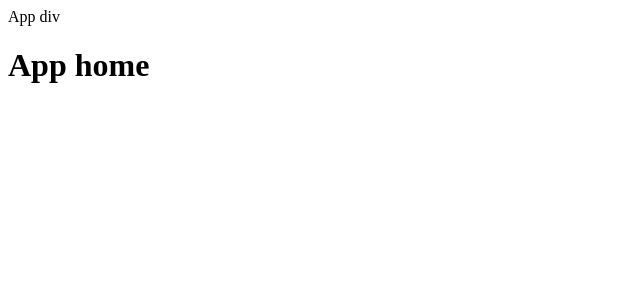
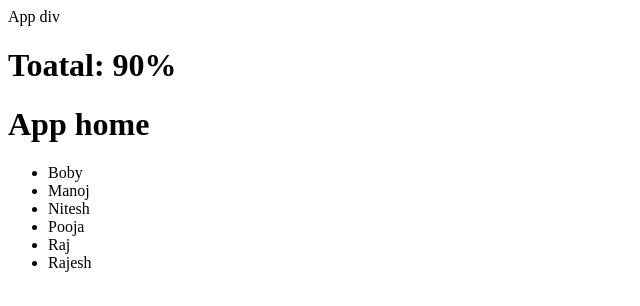
Before and after one commit to Manoj-kushwah/angular_class_2019_08_12, an Angular app: page / in a window 1280 px wide. Shown: the top 306 px of the page, without its empty margins (0-640 px from the left). Built offline with nearby package versions, Linux system fonts and the light colour scheme.

Commit message:
Pipe and filter implement.

```diff
--- a/src/app/app.component.html
+++ b/src/app/app.component.html
@@ -20,5 +20,8 @@
 <div>
   App div
 </div>
+
+
+<h1>{{marks | persent}}</h1>
 <!-- <app-navbar></app-navbar> -->
 <router-outlet></router-outlet>
--- a/src/app/app.component.ts
+++ b/src/app/app.component.ts
@@ -8,7 +8,7 @@ import { AppService } from './services/app.service';
 })
 export class AppComponent {
   title = 'myapp';
-
+  marks = 450;
   constructor(private appService: AppService) {
     console.log('AppComponent: appService: ', appService);
   }
--- a/src/app/app.module.ts
+++ b/src/app/app.module.ts
@@ -5,12 +5,14 @@ import { AppComponent } from './app.component';
 import { AppRoutingModule } from './app-routing.module';
 import { NavbarComponent } from './shared/navbar.component';
 import { MInputDirective } from './shared/m-input.directive';
+import { PresentPipe } from './shared/present.pipe';
 
 @NgModule({
   declarations: [
     AppComponent,
     NavbarComponent,
     MInputDirective,
+    PresentPipe,
   ],
   imports: [
     BrowserModule,
--- /dev/null
+++ b/src/app/home/home.component.html
@@ -0,0 +1,7 @@
+<h1>App home</h1>
+
+{{list}}
+
+<ul>
+    <li *ngFor="let n of nameList | list" [ngClass]="{hide: n=='Rajesh'}">{{n}}</li>
+</ul>
--- a/src/app/home/home.component.ts
+++ b/src/app/home/home.component.ts
@@ -3,11 +3,11 @@ import { AppService } from '../services/app.service';
 
 @Component({
     selector: 'app-home',
-    template: '<h1>App home</h1>',
+    templateUrl: './home.component.html',
     styles: []
 })
 export class HomeComponent implements OnInit,OnChanges,OnDestroy {
-
+    private nameList: string[] = [];
     constructor(private appService: AppService) {
         console.log('HomeComponent: appService: ', appService);
     }
@@ -21,7 +21,7 @@ export class HomeComponent implements OnInit,OnChanges,OnDestroy {
     }
 
     ngOnInit() {
-        let app: string[] = this.appService.getItems();
-        console.log('HomeComponent: ngOnInit: app-> ', app);
+        this.nameList = this.appService.getItems();
+        console.log('HomeComponent: ngOnInit: list-> ', this.nameList);
     }
 }
--- a/src/app/home/home.module.ts
+++ b/src/app/home/home.module.ts
@@ -3,10 +3,12 @@ import { CommonModule } from '@angular/common';
 
 import { HomeRoutingModule } from './home-routing.module';
 import { HomeComponent } from './home.component';
+import { ListPipe } from '../shared/list.pipe';
 
 @NgModule({
   declarations: [
-    HomeComponent
+    HomeComponent,
+    ListPipe,
   ],
   imports: [
     CommonModule,
--- a/src/app/services/app.service.ts
+++ b/src/app/services/app.service.ts
@@ -6,7 +6,7 @@ import { Injectable } from '@angular/core';
 export class AppService {
   private items: string[];
   constructor() {
-    this.items = ["Hello","Student"];
+    this.items = ["Raj","Pooja","Manoj","Rajesh","Nitesh","Boby"];
   }
 
   public getItems(): string[] {
--- /dev/null
+++ b/src/app/shared/list.pipe.ts
@@ -0,0 +1,11 @@
+import { Pipe, PipeTransform } from "@angular/core";
+
+@Pipe({
+    name: 'list'
+}) export class ListPipe implements PipeTransform{
+    transform(value: any[], ...arg: any): any[]{
+        console.log('ListPipe: value: ', value);
+        value.sort();
+        return value;
+    }
+}
--- /dev/null
+++ b/src/app/shared/present.pipe.ts
@@ -0,0 +1,13 @@
+import { Pipe, PipeTransform } from '@angular/core';
+
+@Pipe({
+  name: 'persent'
+})
+export class PresentPipe implements PipeTransform {
+
+  transform(value: any, ...args: any[]): any {
+    value = (value*100)/500;
+    return `Toatal: ${value}%`;
+  }
+
+}
```
Also changed, not shown: 1 other file (tests, documents, lock files or other folders).
